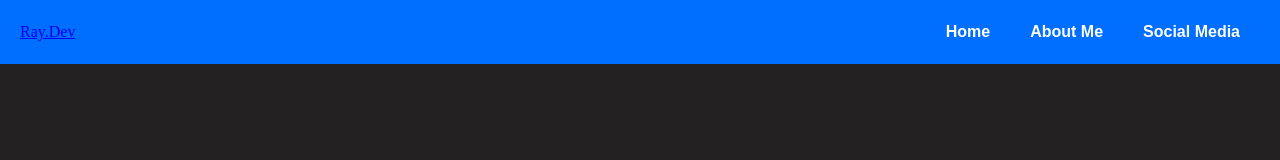
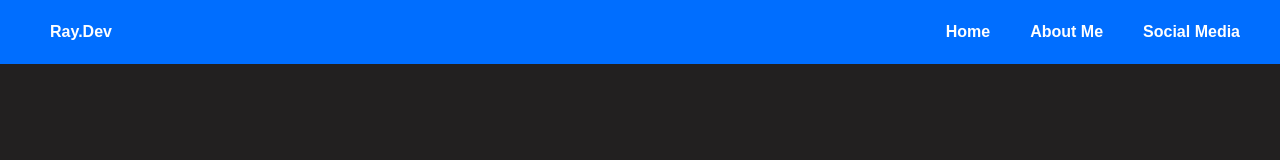
Before and after one commit to iamnotrai/Web-Simple, a plain HTML site: page index.html in a window 1280 px wide. Shown: the top 160 px of the page. Drawn offline with Linux system fonts and the light colour scheme.

Commit message:
Update style.css

```diff
--- a/style.css
+++ b/style.css
@@ -26,6 +26,21 @@ body{
     display: flex;
     align-items: center;
     padding: 0 20px;
+}
+
+.logo-navbar{
+    display:flex;
+    justify-content: flex-start;
+    align-items: center;
+    padding: 30px;
+}
+
+.logo-text{
+    display: flex;
+    font-family: sans-serif;
+    font-weight: 550;
+    text-decoration: none;
+    color: white;
 }
 
 .ul-navbar{
```
